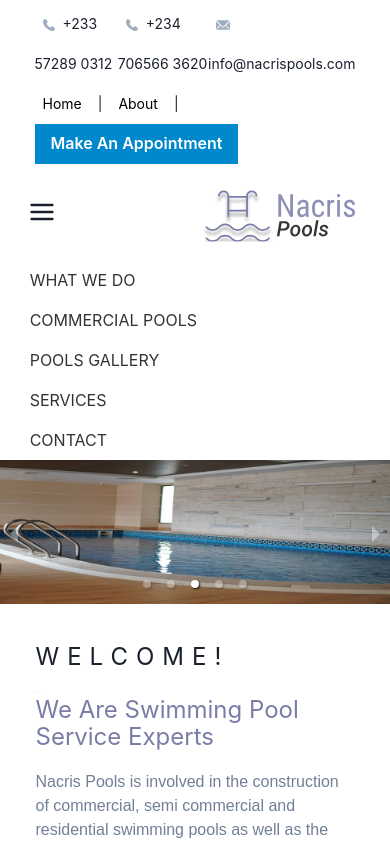
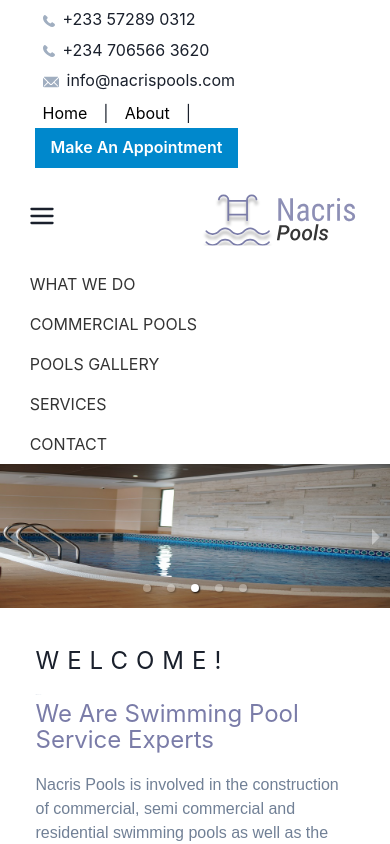
Before and after one commit to ubongn/nacrispools, a Next.js app: page / in a window 390 px wide. Shown: the top 844 px of the page. Built offline with nearby package versions, Linux system fonts and the light colour scheme.

Commit message:
Responsiveness on the Topbar

```diff
--- a/component/Project.jsx
+++ b/component/Project.jsx
@@ -11,7 +11,7 @@ import React from "react";
 export default function Project() {
   return (
     <>
-      <Container maxW={"90%"} mt={10}>
+      <Container maxW={"90%"} mt={10}  align="center" justify="space-between">
         <Center>
           <Text
             as={"span"}
@@ -23,7 +23,7 @@ export default function Project() {
           </Text>
         </Center>
         <Box mt={8}>
-          <SimpleGrid columns={[2, null, 3]} spacing="20px" mt={10}>
+          <SimpleGrid columns={[1, null, 3]} spacing="30px" mt={10}>
             <Image src="/gallery/pic1.jpg" alt="pool image" />
             <Image src="/gallery/pic2.jpg" alt="pool image2" />
             <Image src="/gallery/pic5.jpg" alt="pool image" />
--- a/component/TopBar.jsx
+++ b/component/TopBar.jsx
@@ -16,15 +16,14 @@ export default function TopBar() {
       <Flex
         align="center"
         justify="space-between"
-        flex={{ base: 1 }}
-        lineHeight="40px"
-        fontSize="14"
+        lineHeight="30px"
+        fontSize="16"
         wrap="wrap"
         px="15"
         mx="auto"
         maxW="90%"
       >
-        <Flex mt={1}>
+        <Flex mt={1} wrap="wrap">
           <Box>
             <PhoneIcon w={3} h={3} color="gray.400" margin={"2"} />
             +233 57289 0312
```
Also changed, not shown: pages/contact.jsx (added, +9 -0 lines), 1 other file (tests, documents, lock files or other folders).
